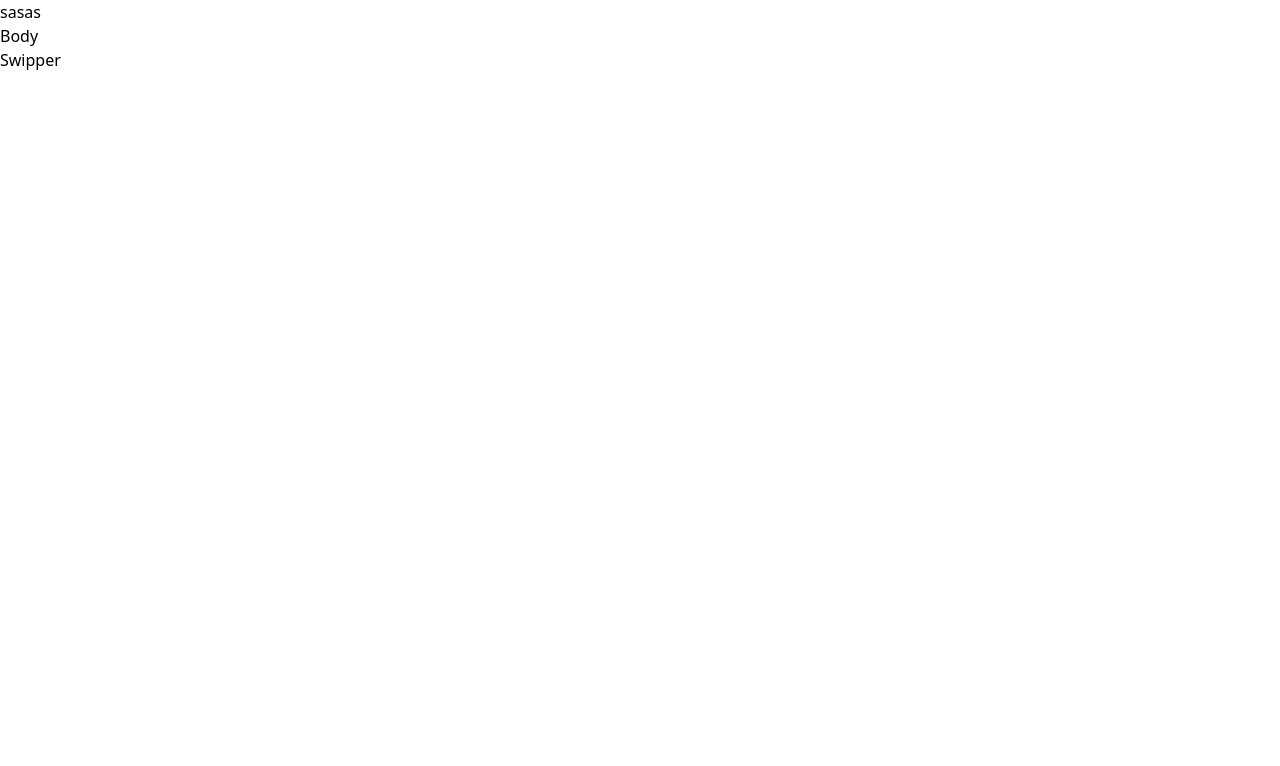
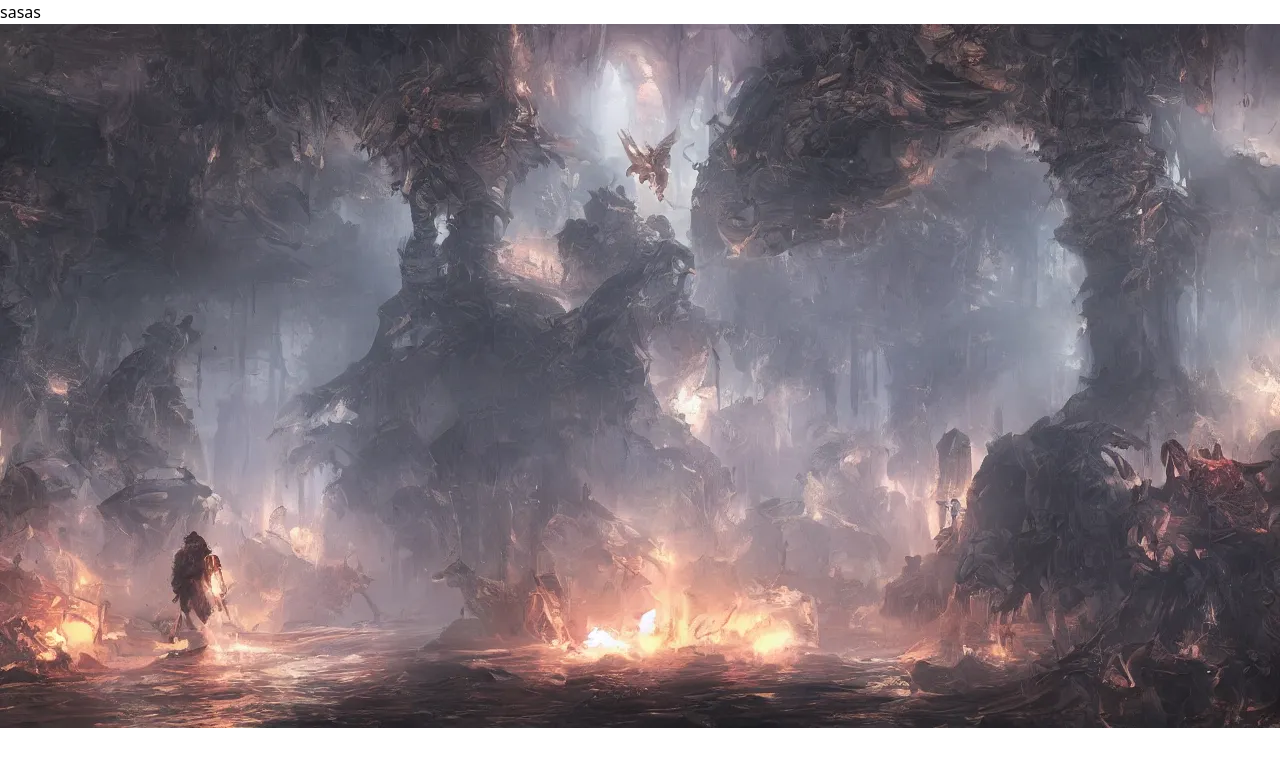
Before and after one commit to Mohaymen-Academy/FE_Team04_Summer1402, a React (Vite) app: page / in a window 1280 px wide. Shown: the top 766 px of the page. Built offline with nearby package versions, Linux system fonts and the light colour scheme.

Commit message:
Add : body

```diff
--- a/index.html
+++ b/index.html
@@ -6,7 +6,7 @@
     <meta name="viewport" content="width=device-width, initial-scale=1.0" />
     <title>Vite + React</title>
   </head>
-  <body>
+  <body class="w-screen overflow-x-hidden">
     <div id="root"></div>
     <script type="module" src="/src/main.jsx"></script>
   </body>
--- a/src/components/Body.jsx
+++ b/src/components/Body.jsx
@@ -1,7 +1,14 @@
+import body from '../back.jpg'
+
 function Body() {
   return (
-    <div>Body</div>
+    <main className='relative '>
+      <div className='absolute z-10'>
+
+      </div>
+      <img className='absolute w-screen' src={body}/>
+    </main>
   )
 }
 
-export  {Body}
+export {Body}
--- a/src/components/Swipper.jsx
+++ b/src/components/Swipper.jsx
@@ -1,6 +1,7 @@
 function Swipper() {
   return (
-    <div>Swipper</div>
+    <>
+    </>
   )
 }
 
--- a/src/index.css
+++ b/src/index.css
@@ -1,3 +1,14 @@
 @tailwind base;
 @tailwind components;
 @tailwind utilities;
+
+img {
+    max-width: 100%;
+    height: auto;
+}
+
+* {
+    box-sizing: border-box;
+    margin: 0;
+    padding: 0;
+}
```
Also changed, not shown: src/back.jpg (added).
